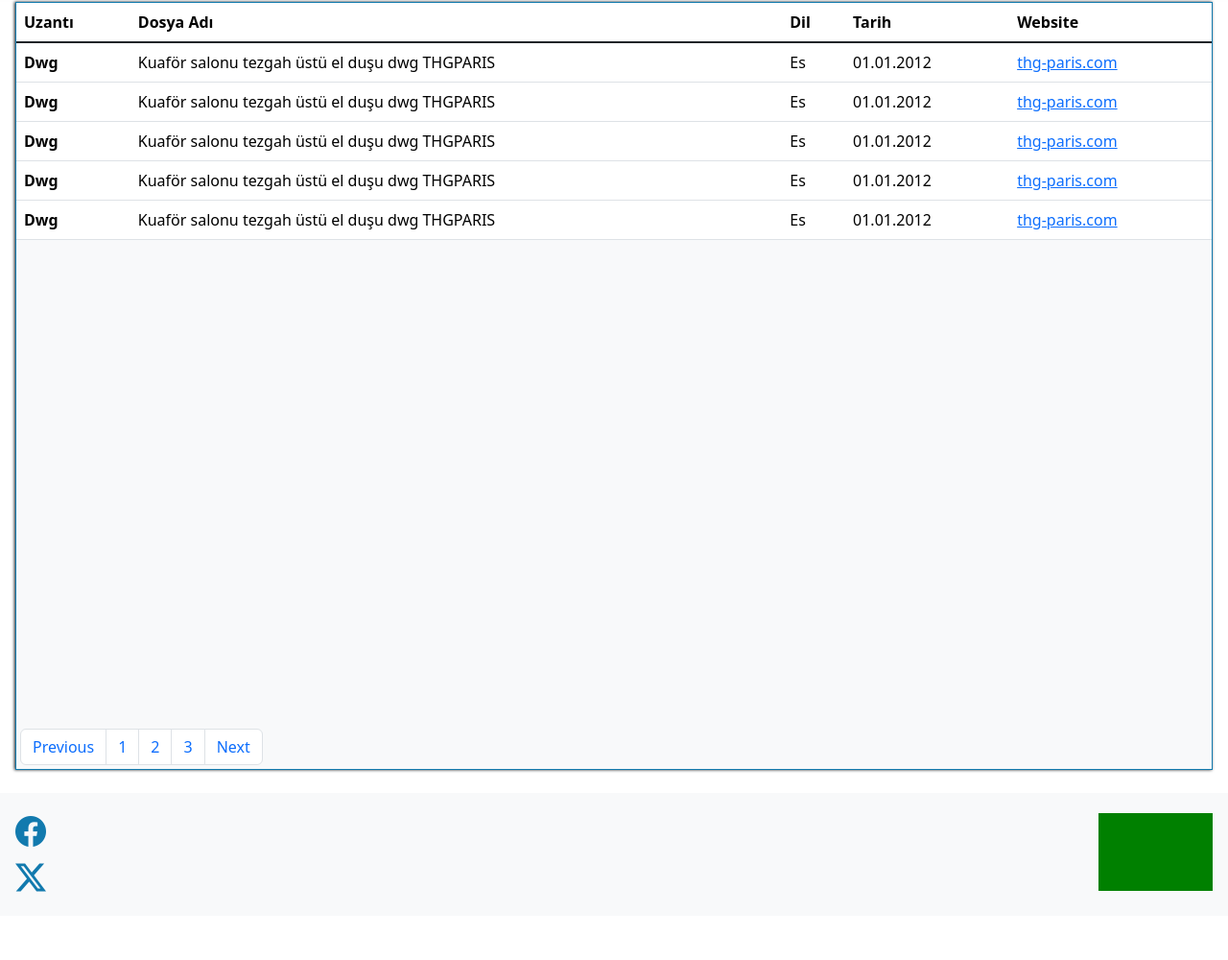
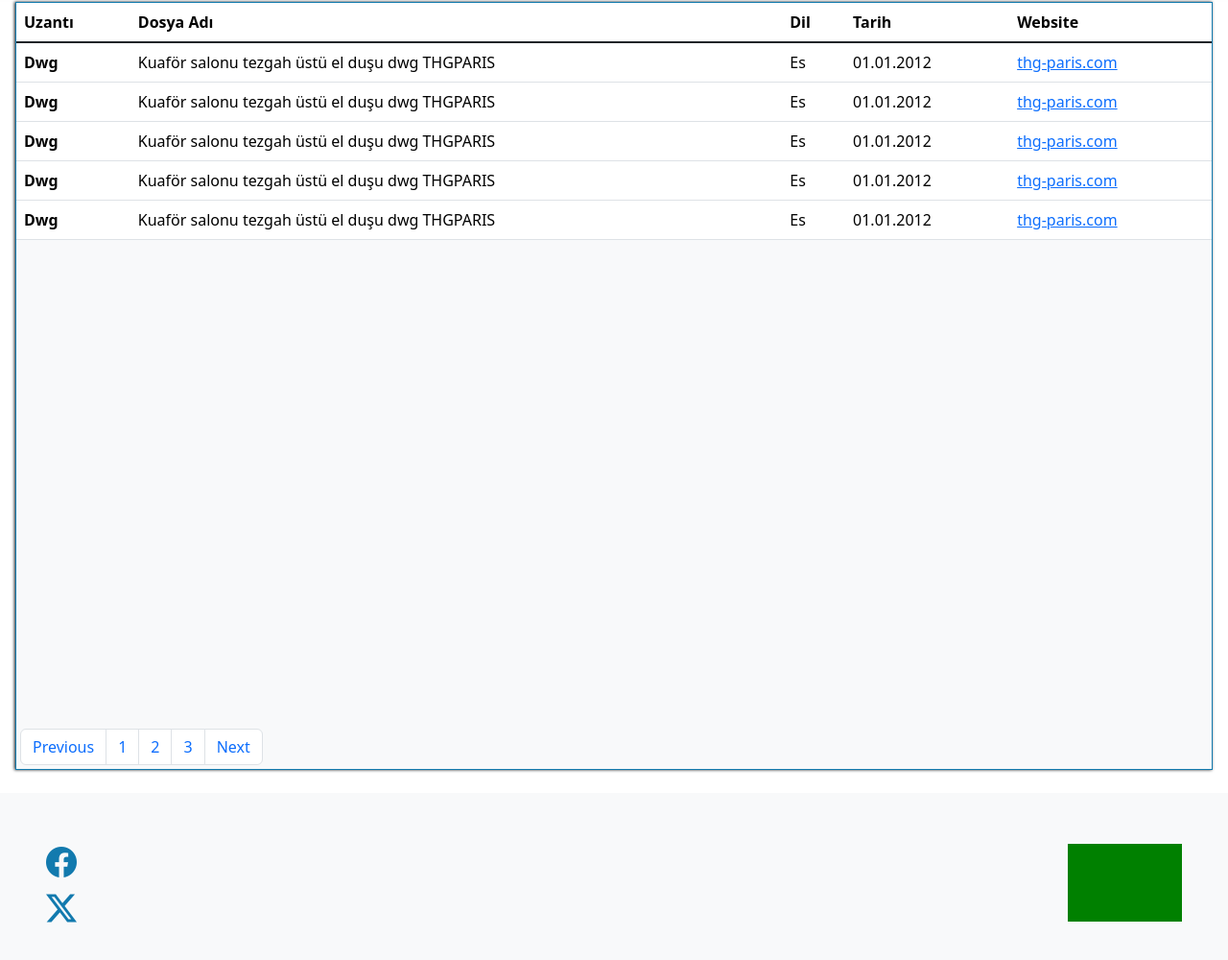
Before and after one commit to Ceydaaltun/arsivix, a website: page index.html in a window 1280 px wide. Shown: the part 215-1215 px from the top of the page at 96% size. Before the commit the page ends 1169 px from the top, so only its background shows below. Drawn offline with nearby package versions, Linux system fonts and the light colour scheme.

Commit message:
css update

```diff
--- a/index.html
+++ b/index.html
@@ -185,7 +185,7 @@
 
     </div>
 
-    <footer class="footer row p-3 bg-body-tertiary">
+    <footer class="footer row p-5 bg-body-tertiary">
       <div class=" d-flex justify-content-between align-items-center">
         <div class=" d-flex flex-column justify-content-between">
           <a class="link" href="https://www.facebook.com/Arsivix" target="_blank">
```
